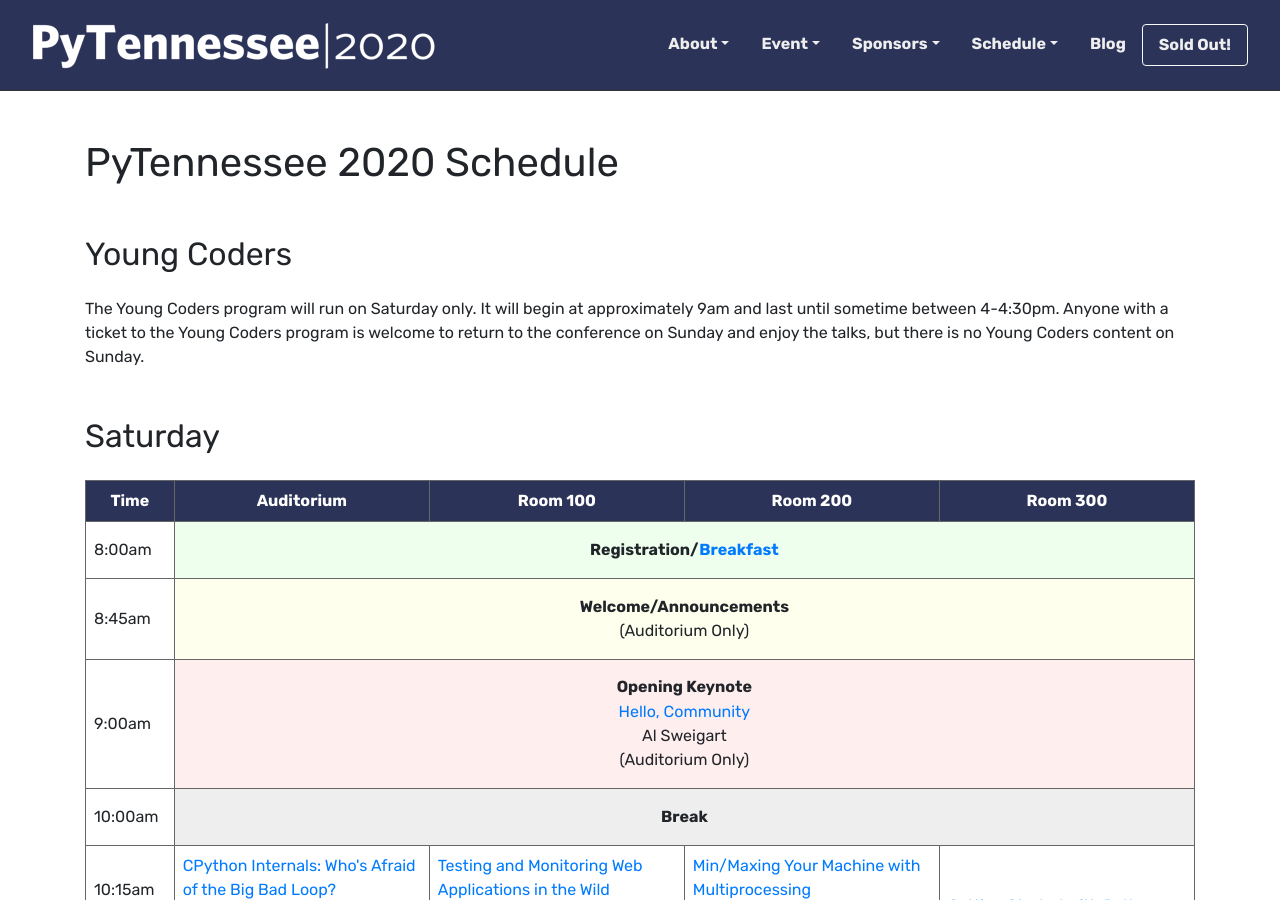
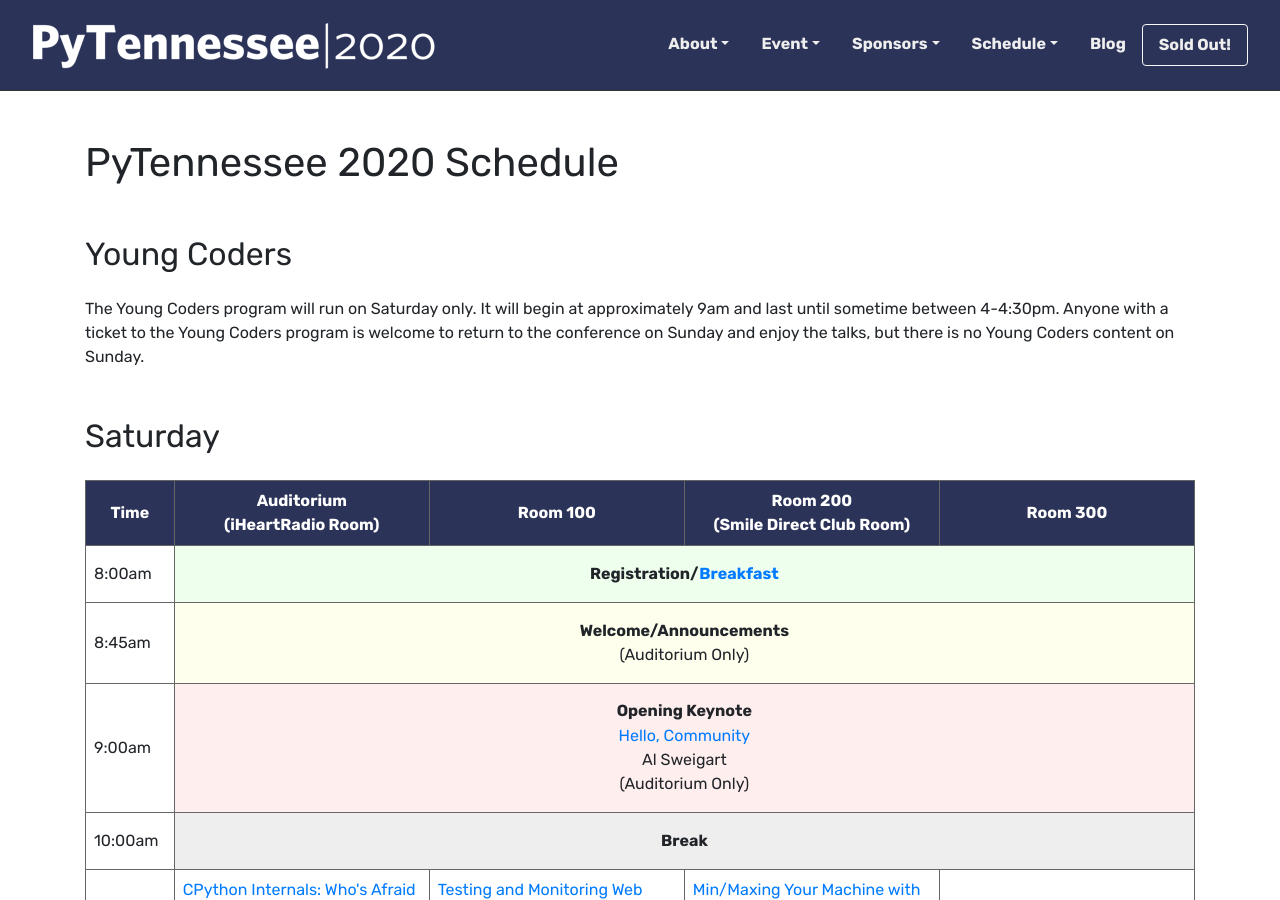
Before and after one commit to pytennessee/pytn-2020, a Jekyll site: the page built from schedule/schedule.md, in a window 1280 px wide and 900 px high. Built offline with Jekyll 4.4.1, drawn with Linux system fonts in a browser that asks for light colours; some of the changed text lies outside the part shown.

Commit message:
Add sponsors to room names

```diff
--- a/schedule/schedule.md
+++ b/schedule/schedule.md
@@ -25,9 +25,9 @@
 <thead>
   <tr>
     <th>Time</th>
-    <th>Auditorium</th>
+    <th>Auditorium<br>(iHeartRadio Room)</th>
     <th>Room 100</th>
-    <th>Room 200</th>
+    <th>Room 200<br>(Smile Direct Club Room)</th>
     <th>Room 300</th>
   </tr>
 </thead>
@@ -213,9 +213,9 @@
 <thead>
   <tr>
     <th>Time</th>
-    <th>Auditorium</th>
+    <th>Auditorium<br>(iHeartRadio Room)</th>
     <th>Room 100</th>
-    <th>Room 200</th>
+    <th>Room 200<br>(Smile Direct Club Room)</th>
     <th>Room 300</th>
   </tr>
 </thead>
```
